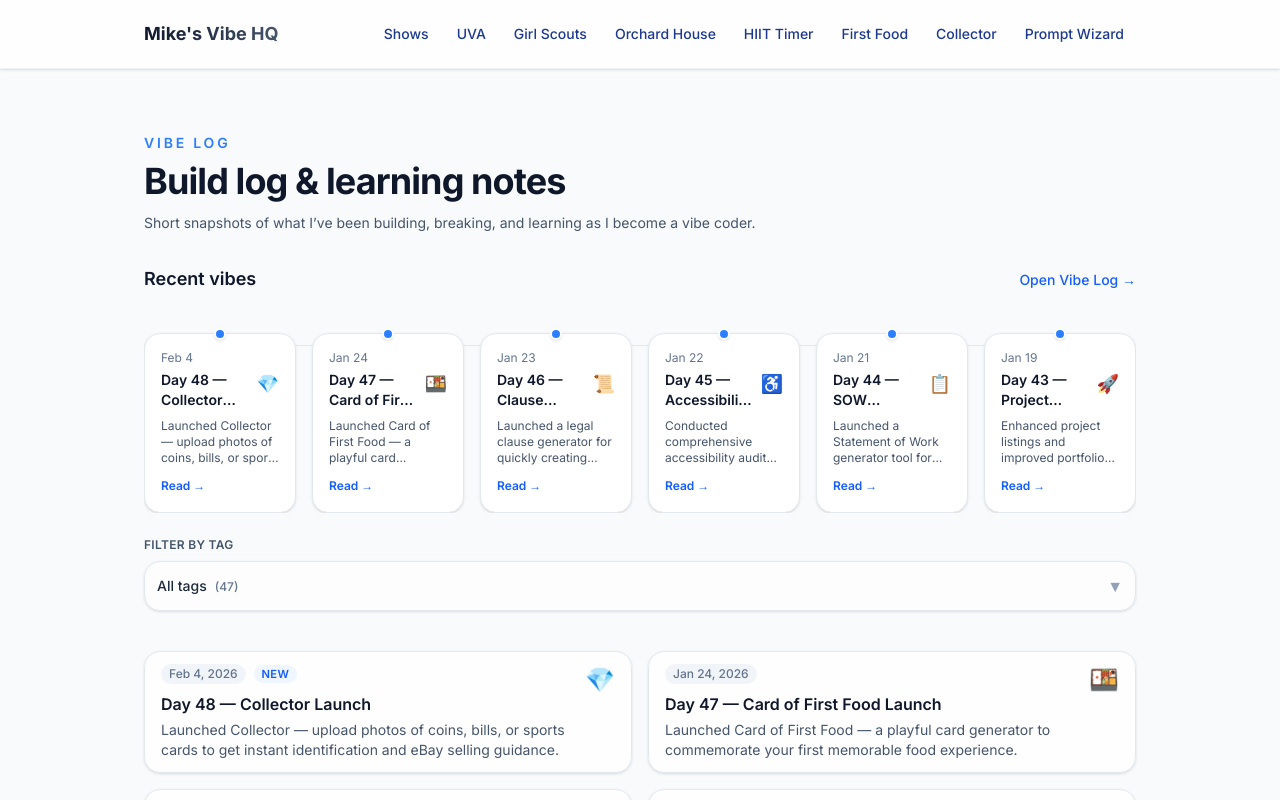
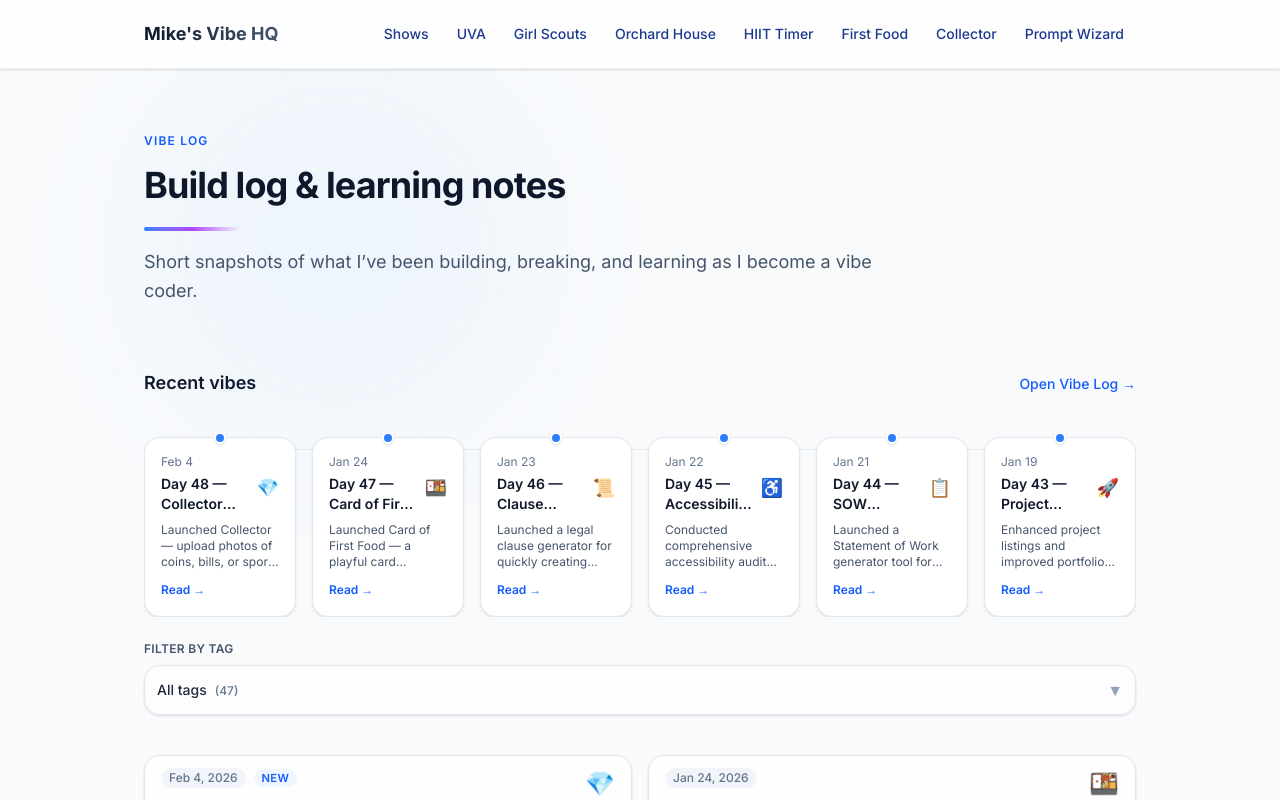
Before and after one commit to mikewilley-vibe/my-vibe-app, a Next.js app: page /vibes in a window 1280 px wide. Shown: the top 800 px of the page. Built offline with nearby package versions, Linux system fonts and the light colour scheme.

Commit message:
Add premium motion easing and enhance page headers with signature accents

```diff
--- a/app/components/motion/FadeIn.tsx
+++ b/app/components/motion/FadeIn.tsx
@@ -5,14 +5,19 @@ import { motion } from "framer-motion";
 type FadeInProps = {
   children: React.ReactNode;
   delay?: number;
+  duration?: number;
 };
 
-export default function FadeIn({ children, delay = 0 }: FadeInProps) {
+export default function FadeIn({ children, delay = 0, duration = 0.6 }: FadeInProps) {
   return (
     <motion.div
-      initial={{ opacity: 0, y: 40 }}
-animate={{ opacity: 1, y: 0 }}
-transition={{ duration: 1 }}
+      initial={{ opacity: 0, y: 16 }}
+      animate={{ opacity: 1, y: 0 }}
+      transition={{
+        duration,
+        delay,
+        ease: [0.16, 1, 0.3, 1] // cubic-bezier for premium feel
+      }}
     >
       {children}
     </motion.div>
--- a/app/components/motion/StaggerIn.tsx
+++ b/app/components/motion/StaggerIn.tsx
@@ -20,7 +20,7 @@ export default function StaggerIn({ children, className, delay = 0 }: Props) {
         hidden: {},
         show: {
           transition: {
-            staggerChildren: 0.06,
+            staggerChildren: 0.08,
             delayChildren: delay,
           },
         },
@@ -42,12 +42,12 @@ export function StaggerItem({
     <motion.div
       className={className}
       variants={{
-        hidden: { opacity: 0, y: 10, filter: "blur(4px)" },
+        hidden: { opacity: 0, y: 12, filter: "blur(4px)" },
         show: {
           opacity: 1,
           y: 0,
           filter: "blur(0px)",
-          transition: { duration: 0.35, ease: "easeOut" },
+          transition: { duration: 0.5, ease: [0.16, 1, 0.3, 1] },
         },
       }}
     >
--- a/app/components/ui/PageHeader.tsx
+++ b/app/components/ui/PageHeader.tsx
@@ -12,27 +12,39 @@ export default function PageHeader({
   rightSlot,
 }: Props) {
   return (
-    <header className="mb-8">
+    <header className="mb-16 relative">
+      {/* Subtle background glow */}
+      <div className="pointer-events-none absolute -top-20 left-0 w-96 h-96 bg-blue-400/5 rounded-full blur-3xl" />
+
+      <div className="relative">
         {eyebrow ? (
-        <p className="text-sm font-semibold uppercase tracking-[0.2em] text-blue-500 truncate">
+          <p className="label-xs text-blue-600 uppercase tracking-wider mb-3">
             {eyebrow}
           </p>
         ) : null}
 
-      <div className="mt-2 flex items-start justify-between gap-4">
-        <div>
-          <h1 className="text-3xl md:text-4xl font-bold tracking-tight text-slate-900 dark:text-slate-50">
+        <div className="flex items-start justify-between gap-8 flex-wrap">
+          <div className="flex-1 space-y-4">
+            <h1 className="headline-lg text-slate-900">
               {title}
             </h1>
 
+            {/* Signature accent line */}
+            <div className="h-1 w-24 bg-gradient-to-r from-blue-500 via-purple-500 to-transparent rounded-full" />
+
             {description ? (
-            <p className="mt-3 text-sm text-slate-600 dark:text-slate-300 max-w-2xl">
+              <p className="text-lg text-slate-600 max-w-3xl leading-relaxed font-normal">
                 {description}
               </p>
             ) : null}
           </div>
 
-        {rightSlot ? <div className="shrink-0">{rightSlot}</div> : null}
+          {rightSlot ? (
+            <div className="shrink-0 flex items-center">
+              {rightSlot}
+            </div>
+          ) : null}
+        </div>
       </div>
     </header>
   );
```
Lines whose indentation alone changed are shown as unchanged.
